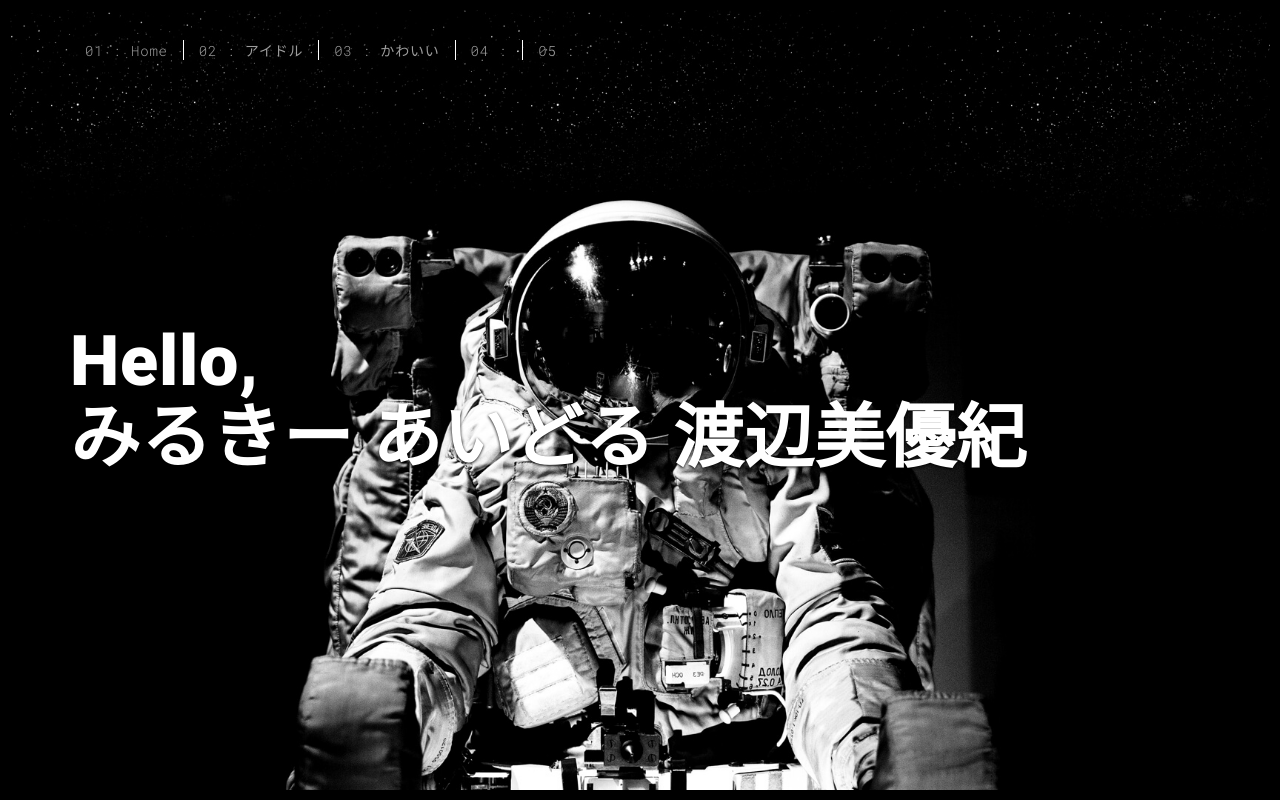
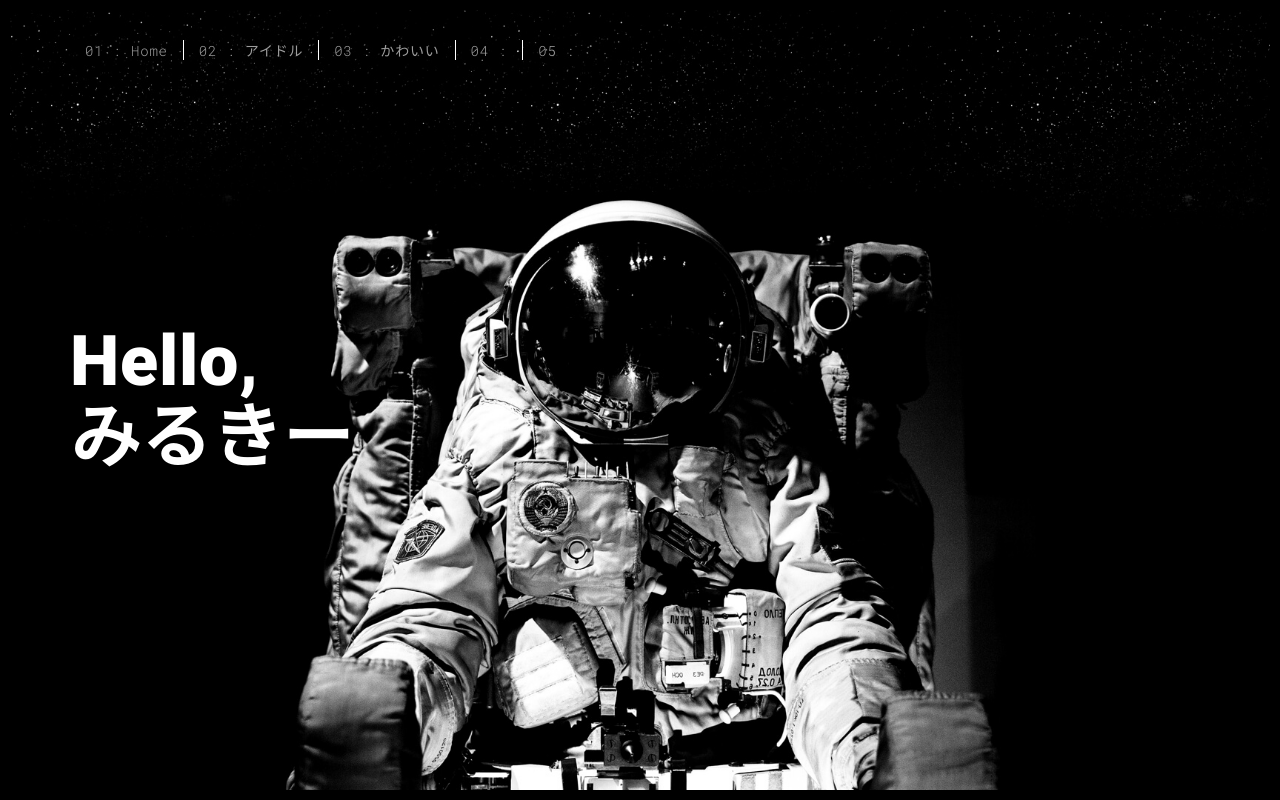
Before and after one commit to mukunokyojinn/web, a plain HTML site: page index.html in a window 1280 px wide. Drawn offline with Linux system fonts and the light colour scheme.

Commit message:
Update index.html

```diff
--- a/index.html
+++ b/index.html
@@ -59,8 +59,8 @@
               <h1>Hello,<br>
                 <span id="typed-strings">
                   <span>みるきー</span>
-                  <span>あいどる</span>
-                  <span>渡辺美優紀</span>
+                  <span></span>
+                  <span></span>
                 </span>
                 <span id="typed"></span>
               </h1>
```
